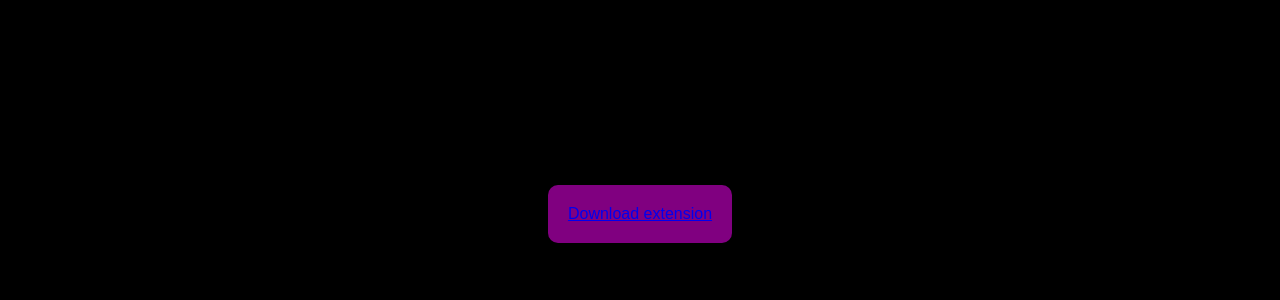
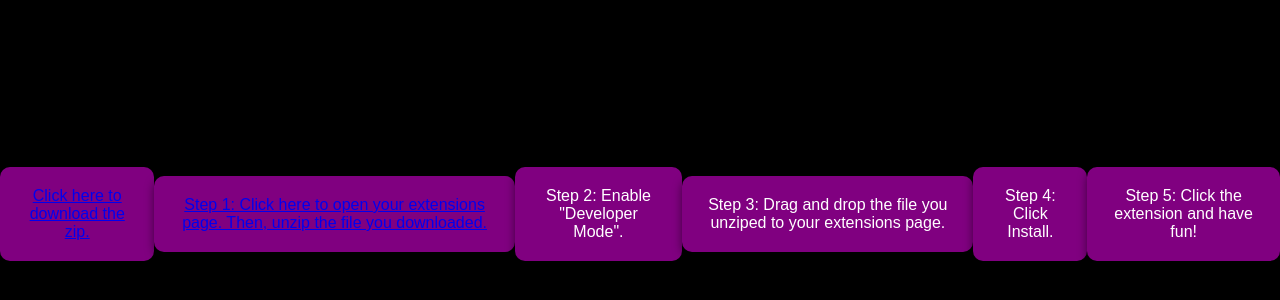
Before and after one commit to thebest-bot/ChromeExtension, a plain HTML site: page index.html in a window 1280 px wide. Shown: the part 186-486 px from the top of the page. Drawn offline with Linux system fonts and the light colour scheme.

Commit message:
Update index.html

```diff
--- a/index.html
+++ b/index.html
@@ -20,8 +20,15 @@
     </style>
   <body>
     <div class="text-box">
-    <a href="Unzip Me.zip" download>Download extension</a>
+    <a href="Unzip Me.zip" download>Click here to download the zip.</a>
     </div>
+    <div class="text-box">
+    <a href="edge://extensions/" target="_blank">Step 1: Click here to open your extensions page. Then, unzip the file you downloaded. </a>
+    </div>
+    <div class="text-box">Step 2: Enable "Developer Mode".</div>
+    <div class="text-box">Step 3: Drag and drop the file you unziped to your extensions page.</div>
+    <div class="text-box">Step 4: Click Install. </div>
+    <div class="text-box">Step 5: Click the extension and have fun! </div>
   </body>
 
 </html>
```
